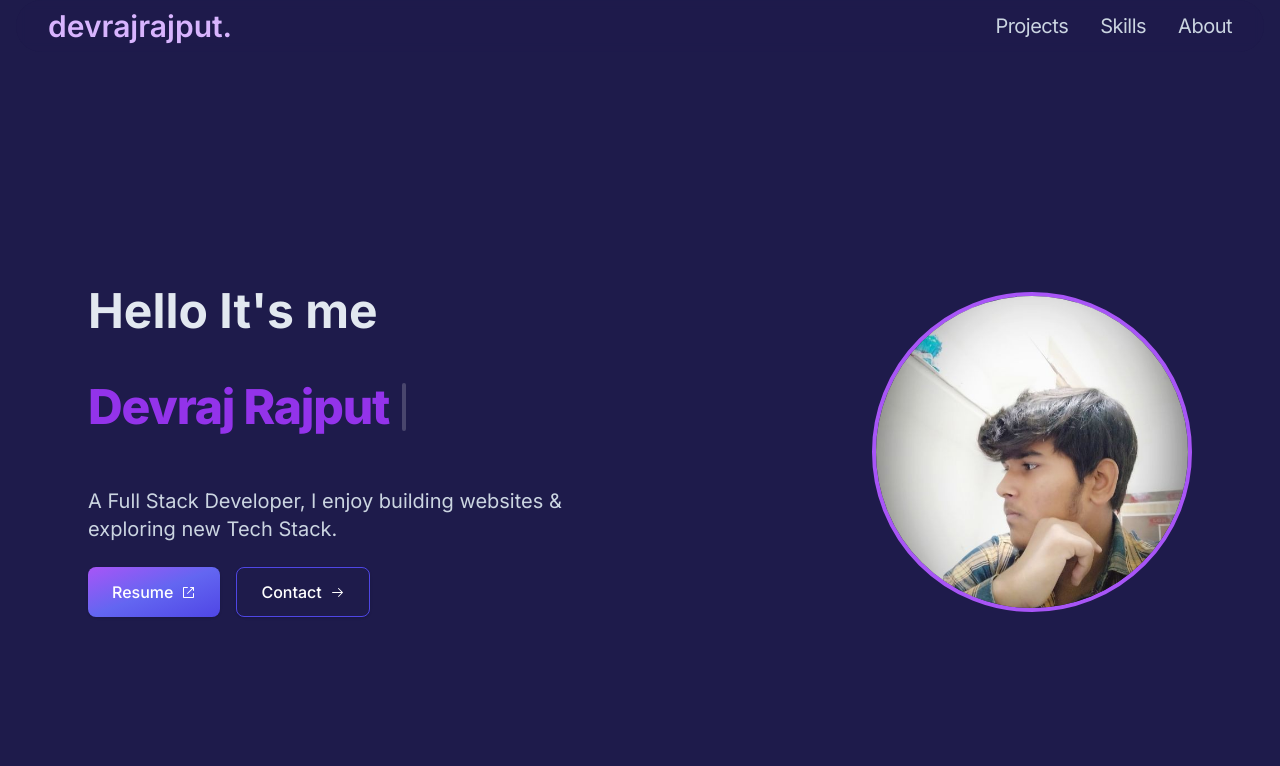
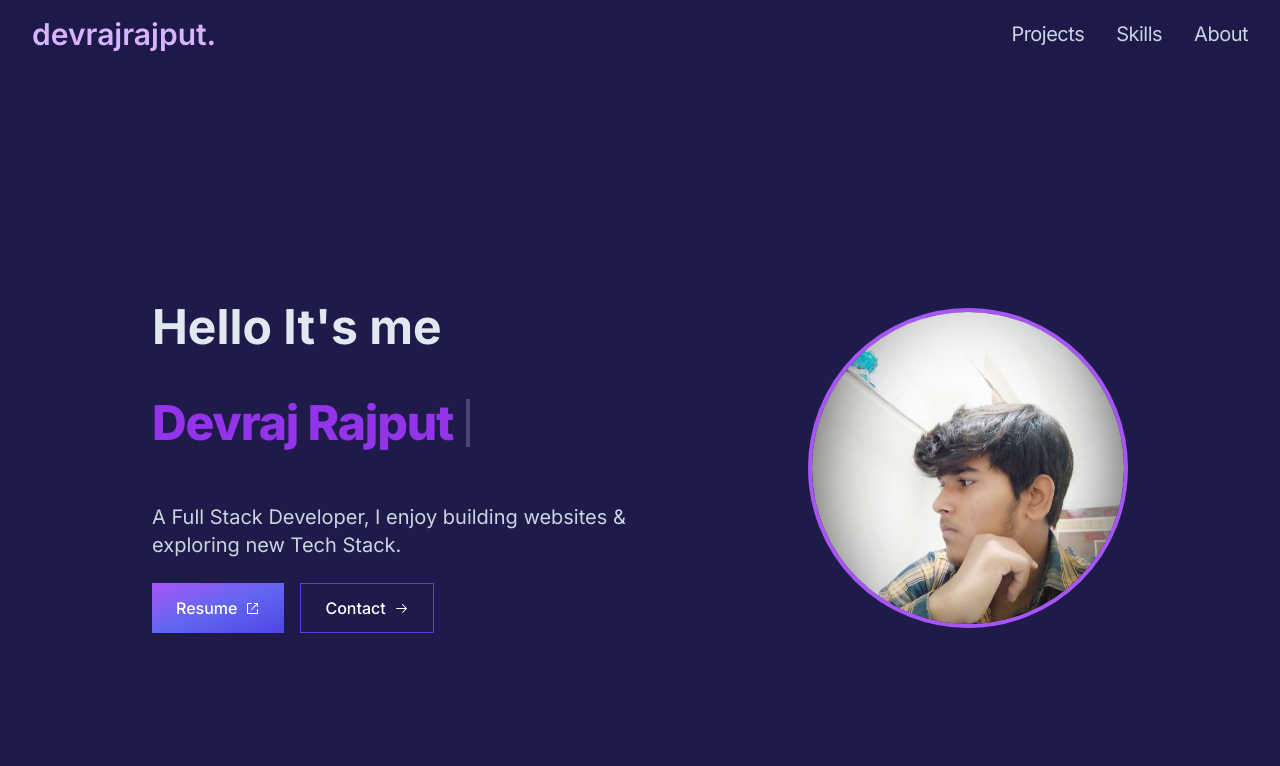
Before and after one commit to devraj27dec/myProtfolio, a Next.js app: page / in a window 1280 px wide. Shown: the top 766 px of the page. Built offline with nearby package versions, Linux system fonts and the light colour scheme.

Commit message:
fixing padding or margin in hero sections

```diff
--- a/src/app/_components/Header.tsx
+++ b/src/app/_components/Header.tsx
@@ -6,7 +6,7 @@ import { config } from "@/constat";
 
 const Header = () => {
   return (
-    <header className="bg-indigo-950/80 backdrop-blur-sm sm:flex sm:sticky sm:top-0 py-4 md:py-2 px-4 top-2 z-50 rounded-full">
+    <div className="bg-indigo-950/85 mx-auto backdrop-blur-sm sm:flex sm:sticky sm:top-0 py-4 top-2 z-50 rounded-full">
       <div className="container flex justify-between items-center mx-auto px-4">
         <a href="#home">
           <span className="text-2xl md:text-3xl font-semibold text-purple-300">devrajrajput.</span>
@@ -54,7 +54,7 @@ const Header = () => {
           </Sheet>
         </div>
       </div>
-    </header>
+    </div>
   );
 };
 
--- a/src/app/_components/Hero.tsx
+++ b/src/app/_components/Hero.tsx
@@ -11,7 +11,7 @@ const Hero = () => {
     <>
       <section
         id="home"
-        className="container flex flex-col md:flex-row items-center max-w-6xl mx-auto px-4 md:px-6 min-h-screen relative"
+        className="container mt-0 flex flex-col md:flex-row items-center max-w-5xl mx-auto px-4 md:px-6 min-h-screen relative"
       >
         <div className="flex flex-col justify-between items-center space-y-6 md:flex-1 md:items-start md:text-left">
           <span className="text-2xl sm:text-3xl md:text-4xl lg:text-5xl font-bold text-slate-200">
--- a/src/app/globals.css
+++ b/src/app/globals.css
@@ -1,75 +1,26 @@
 @tailwind base;
 @tailwind components;
 @tailwind utilities;
-
-@layer base {
-  :root {
-    --background: 0 0% 100%;
-    --foreground: 222.2 84% 4.9%;
-    --card: 0 0% 100%;
-    --card-foreground: 222.2 84% 4.9%;
-    --popover: 0 0% 100%;
-    --popover-foreground: 222.2 84% 4.9%;
-    --primary: 222.2 47.4% 11.2%;
-    --primary-foreground: 210 40% 98%;
-    --secondary: 210 40% 96.1%;
-    --secondary-foreground: 222.2 47.4% 11.2%;
-    --muted: 210 40% 96.1%;
-    --muted-foreground: 215.4 16.3% 46.9%;
-    --accent: 210 40% 96.1%;
-    --accent-foreground: 222.2 47.4% 11.2%;
-    --destructive: 0 84.2% 60.2%;
-    --destructive-foreground: 210 40% 98%;
-    --border: 214.3 31.8% 91.4%;
-    --input: 214.3 31.8% 91.4%;
-    --ring: 222.2 84% 4.9%;
-    --radius: 0.5rem;
-    --chart-1: 12 76% 61%;
-    --chart-2: 173 58% 39%;
-    --chart-3: 197 37% 24%;
-    --chart-4: 43 74% 66%;
-    --chart-5: 27 87% 67%;
-  }
-
-  .dark {
-    --background: 222.2 84% 4.9%;
-    --foreground: 210 40% 98%;
-    --card: 222.2 84% 4.9%;
-    --card-foreground: 210 40% 98%;
-    --popover: 222.2 84% 4.9%;
-    --popover-foreground: 210 40% 98%;
-    --primary: 210 40% 98%;
-    --primary-foreground: 222.2 47.4% 11.2%;
-    --secondary: 217.2 32.6% 17.5%;
-    --secondary-foreground: 210 40% 98%;
-    --muted: 217.2 32.6% 17.5%;
-    --muted-foreground: 215 20.2% 65.1%;
-    --accent: 217.2 32.6% 17.5%;
-    --accent-foreground: 210 40% 98%;
-    --destructive: 0 62.8% 30.6%;
-    --destructive-foreground: 210 40% 98%;
-    --border: 217.2 32.6% 17.5%;
-    --input: 217.2 32.6% 17.5%;
-    --ring: 212.7 26.8% 83.9%;
-    --chart-1: 220 70% 50%;
-    --chart-2: 160 60% 45%;
-    --chart-3: 30 80% 55%;
-    --chart-4: 280 65% 60%;
-    --chart-5: 340 75% 55%;
-  }
-}
 
 html {
   scroll-behavior: smooth;
 }
 
+a {
+  text-decoration: none; /* Ensure no underlines */
+  outline: none;         /* Remove outline if clicked */
+}
 
+
+#home {
+  scroll-margin-top: 4rem;
+}
 
 ::-webkit-scrollbar {
   width: 10px;
 }
 
- /* Track */
+/* Track */
 ::-webkit-scrollbar-track {
   box-shadow: inset 0 0 5px grey;
   border-radius: 10px;
@@ -77,8 +28,7 @@ html {
 
 /* Handle */
 ::-webkit-scrollbar-thumb {
-  background: #9333ea ;
-  border-top: 10px;
+  background: #9333ea;
 }
 
 /* Handle on hover */
```
